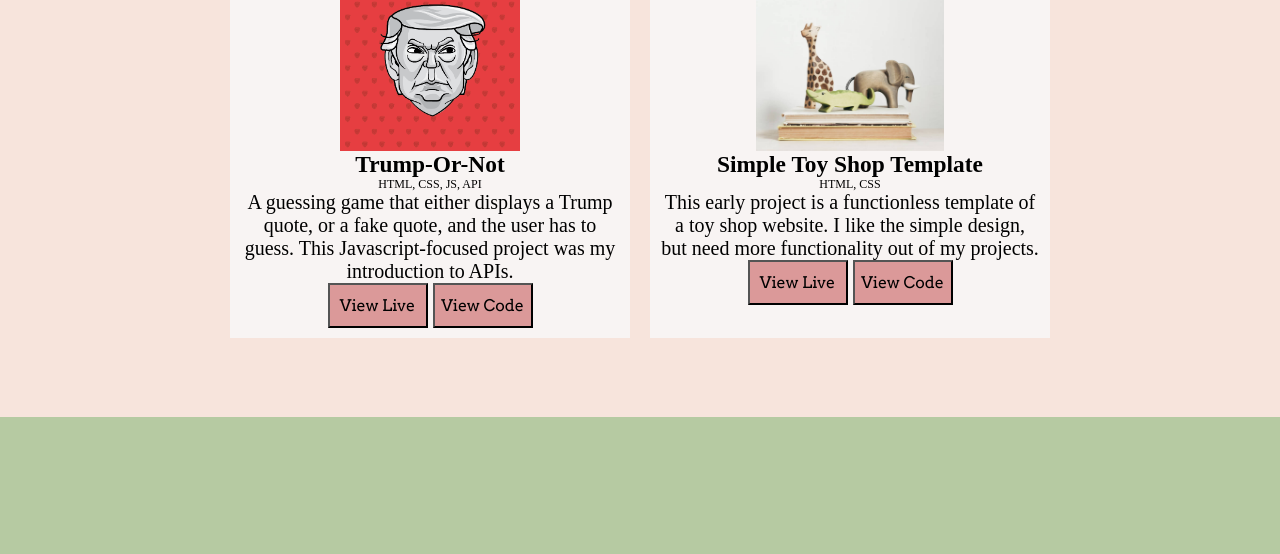
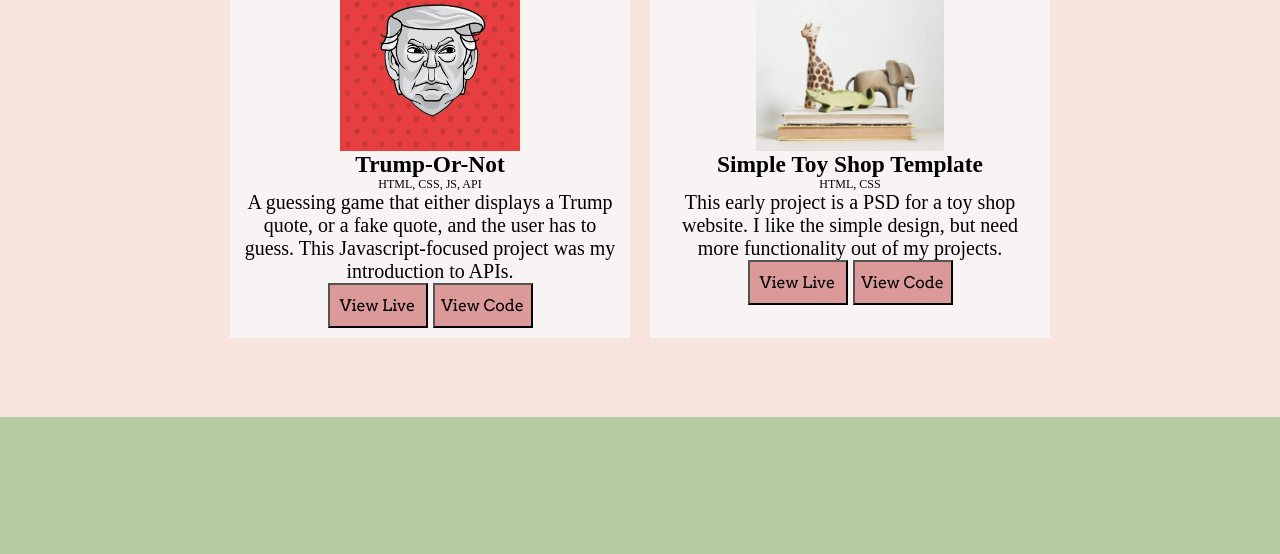
Before and after one commit to allenjakob/jakobAllenPortfolio, a plain HTML site: page index.html in a window 1280 px wide. Shown: the part 2093-2647 px from the top of the page. Drawn offline with Linux system fonts and the light colour scheme; a web font is replaced by a local one.

Commit message:
edited a project description

```diff
--- a/index.html
+++ b/index.html
@@ -133,7 +133,7 @@
                     </div>
                     <h3>Simple Toy Shop Template</h3>
                     <p class="smallText">HTML, CSS</p>
-                    <p>This early project is a functionless template of a toy shop website. I like the simple design, but need more functionality out of my projects.</p>
+                    <p>This early project is a PSD for a toy shop website. I like the simple design, but need more functionality out of my projects.</p>
                     <a href="https://aquamarine-moxie-6fdfbf.netlify.app/"><button>View Live</button></a>
                     <a href="https://github.com/allenjakob/ecommerce-shop"><button>View Code</button></a>
                 </div><!-- end individualProjectBox -->
```
